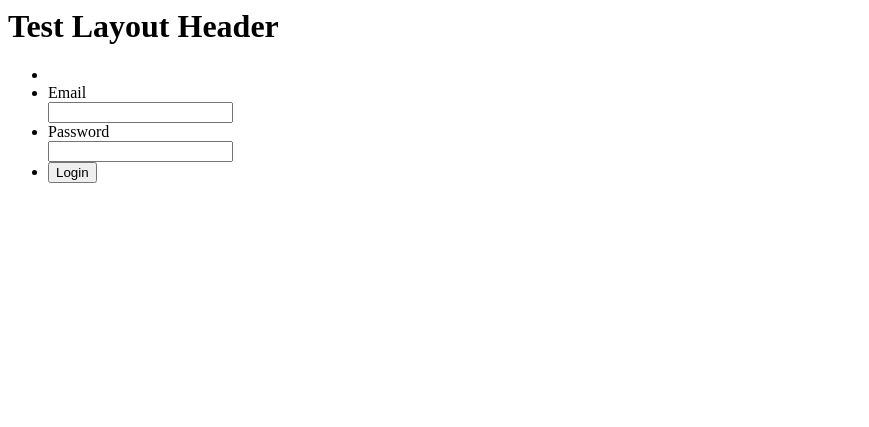
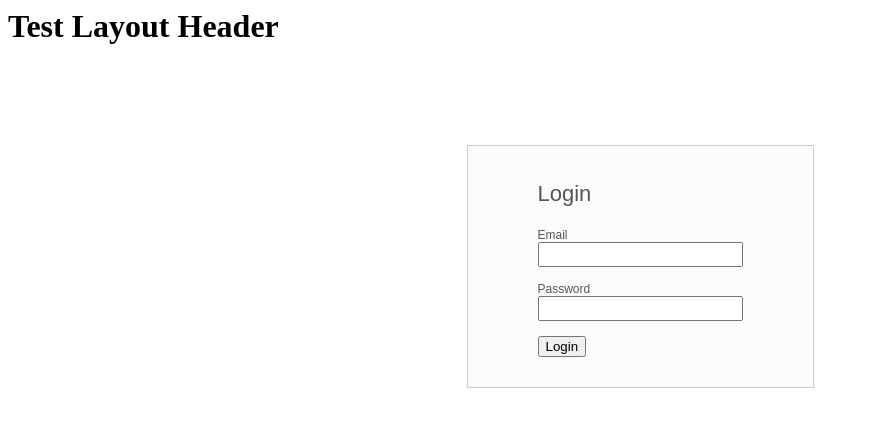
Before and after one commit to BrentMorriss/F-for-Effort, a CodeIgniter app: page /index.php/users/home in a window 1280 px wide. Shown: the top 427 px of the page, without its empty margins (0-869 px from the left). Run offline with CodeIgniter, Linux system fonts and the light colour scheme.

```diff
--- a/application/controllers/users.php
+++ b/application/controllers/users.php
@@ -31,12 +31,14 @@ class Users extends LayoutController
 			else
 			{
 				extract($_POST);
-				$id = $this->User_model->check_login($email, $password);
+				$id = $this->User_model->authenticate($email, $password);
 				//echo $id;
 				if($id)
 				{
 					// Your In!!!
+					//$information = $this->User_model->getInformation($id);
 					$this->session->set_userdata(array('logged_in'=>true, 'user_id'=>$id));
+					//$this->session->set_userdata($information);
 					$this->home();
 				}
 				else
--- a/application/models/user_model.php
+++ b/application/models/user_model.php
@@ -7,7 +7,7 @@ class User_model extends CI_Model {
 		parent::__construct();
 	}
 
-	public function check_login($email, $password)
+	public function authenticate($email, $password)
 	{
 		$sha1_password = sha1($password);
 		$query_str = "SELECT id FROM users WHERE email=? AND password=?";
@@ -16,7 +16,7 @@ class User_model extends CI_Model {
 
 		if($result->num_rows() == 1)
 		{
-			return true;
+			return $result->row(0)->id;
 		}
 		else
 		{
@@ -24,6 +24,15 @@ class User_model extends CI_Model {
 		}
 	}
 
+	/*public function getInformation($id)
+	{
+		$query_str = "SELECT * FROM users WHERE id=?";
+		$result = $this->db->query($query_str, array($id));
+		$name = $result->row()->name;
+		$euid = $result->row()->euid;
+		return array('name'=>$name, 'euid'=>$euid);
+	}*/
+
 }
 
 ?>
--- a/application/views/users/login.php
+++ b/application/views/users/login.php
@@ -1,4 +1,40 @@
+<style type="text/css">
+div#login_form {
+	width:315px;
+	margin:100px auto;
+	padding:15px;
+	border:solid 1px #ccc;
+	background:#fbfbfb;
+	font-family:arial;
+	font-size:12px;
+}
+ul{
+	list-style:none;
+}
+ul li{
+	margin:15px;
+}
+ul li label{
+	font-family:arial;
+	font-size:12px;
+	color:#555;
+}
+ul li input#email, ul li input#password{
+	width:205px;
+	height:25px;
+}
+div.title{
+	font-size:22px;
+	color:#555;
+	margin-left:55px;
+	margin-right:55px;
+	margin-top:20px;
+	margin-bottom:20px;
+	border-bottom:1px solid #fdfdfd;
+}
+</style>
 <div id="login_form">
+	<div class="title">Login</div>
 	<?php echo form_open(base_url()); ?>
 		<ul>
 			<li>
```
